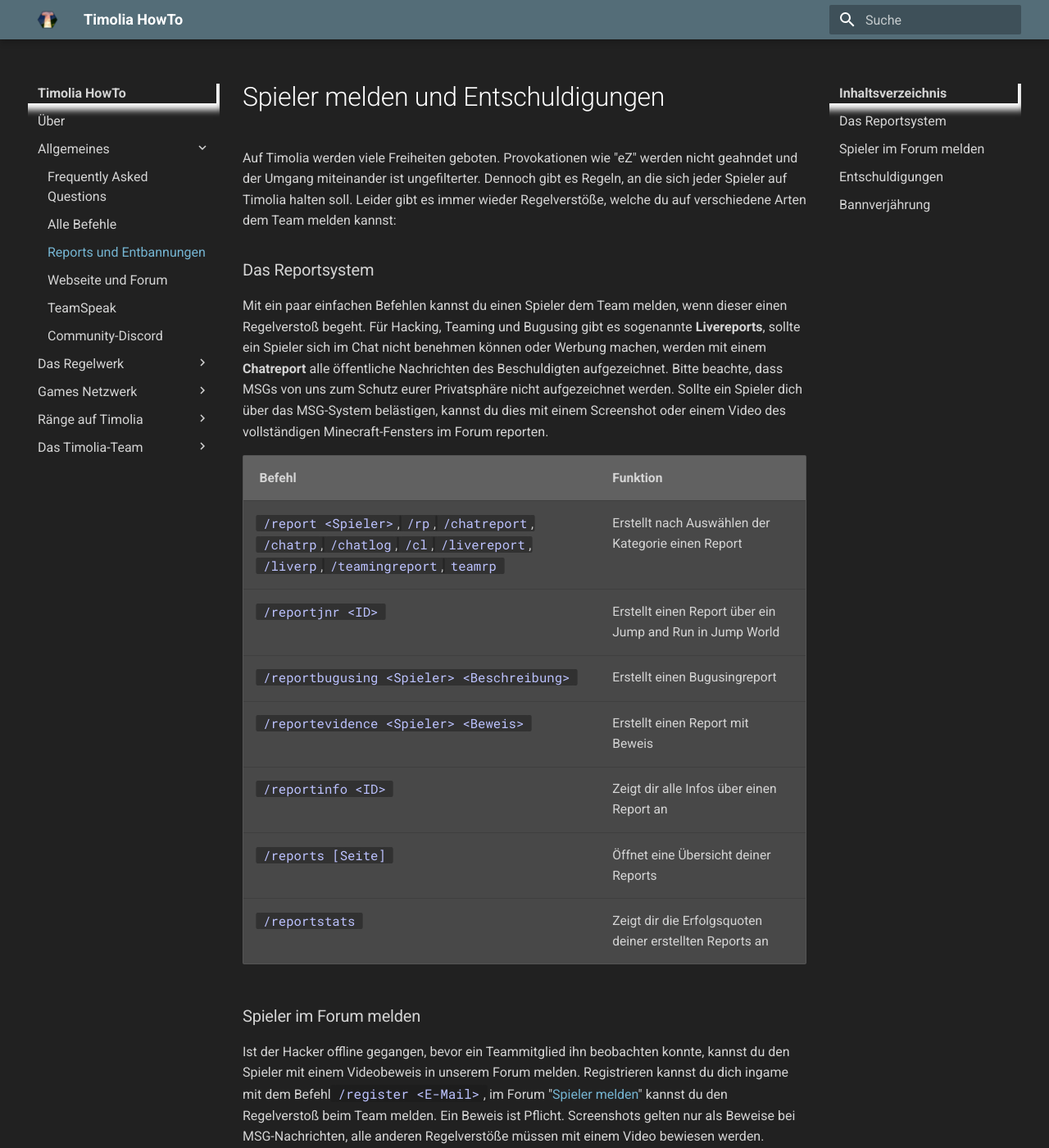
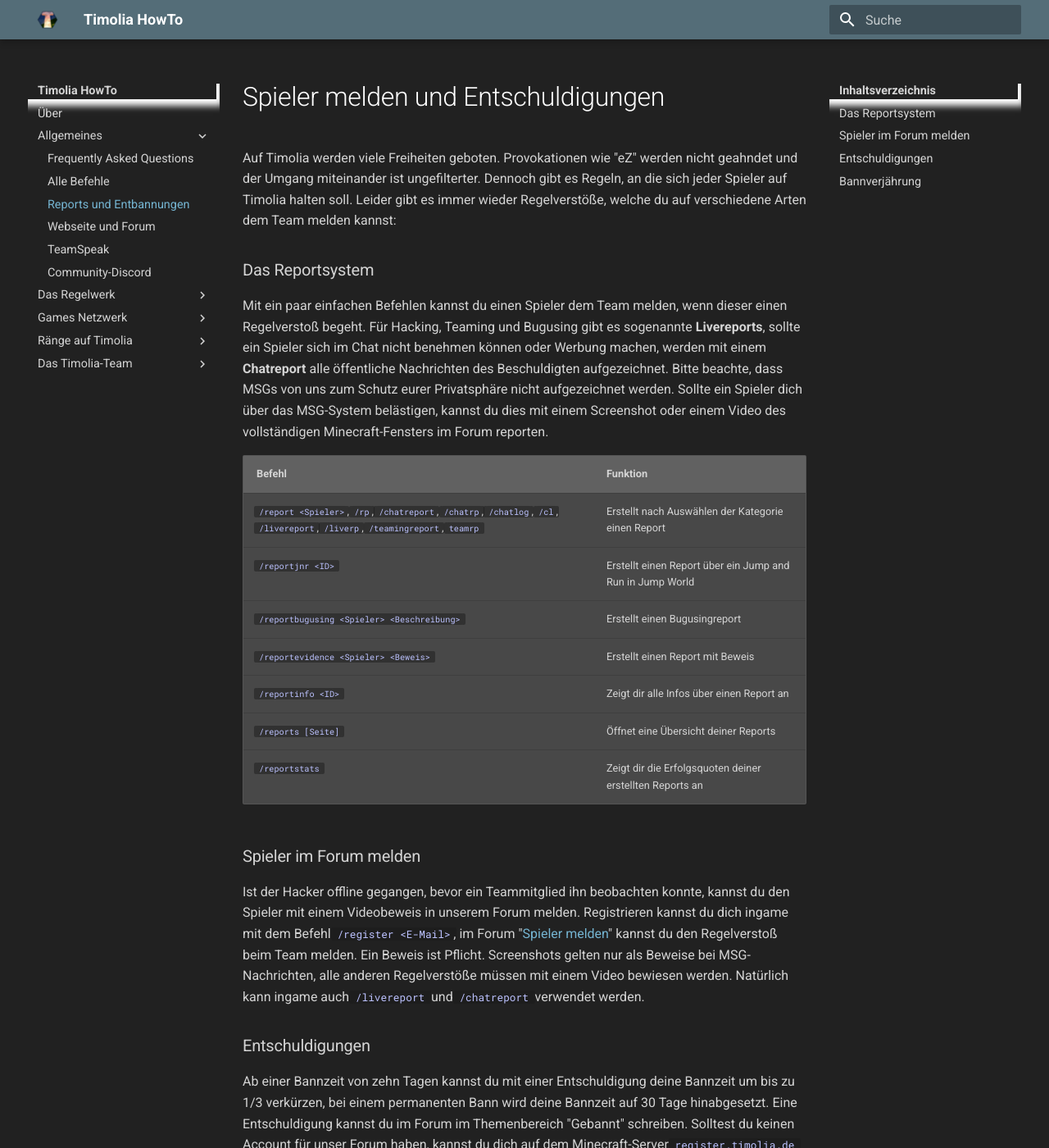
Before and after one commit to TimoliaDE/HowTo, an MkDocs documentation site: the page built from docs/bans.md, in a window 1280 px wide and 1400 px high. Shown: the whole window at 82% size. Built offline with MkDocs 1.6.1 and Material for MkDocs 9.7.7, drawn with Linux system fonts in a browser that asks for light colours; old or Windows-style settings are respelled for this version of MkDocs.

Commit message:
Update docs/extra.css

```diff
--- a/docs/extra.css
+++ b/docs/extra.css
@@ -20,7 +20,7 @@
   color: #bcc2ff !important;
   background-color: hsla(0, 0%, 10%, 0.5) !important;
   box-shadow: .29412em 0 0 hsla(0, 0%, 10%, 0.5),-.29412em 0 0 hsla(0, 0%, 10%, 0.5) !important;
-  font-size: 100%;
+  font-size: 80%;
 }
 
 /*
@@ -154,9 +154,9 @@ tbody {
   background-color: #484848 !important;
 }
 
-.md-typeset table:not([class]) {
+/*.md-typeset table:not([class]) {
     font-size: .78rem;
-}
+}*/
 
 /*
 ////////////////////
@@ -176,8 +176,8 @@ Left and right toc scrollbar
 .md-nav {
   color: #d4d4d4 !important;
   background-color: #212121 !important;
-  font-size: .8rem;
-  line-height: 1.5;
+  font-size: .72rem;
+  line-height: 1.3;
 }
 
 /*
```
